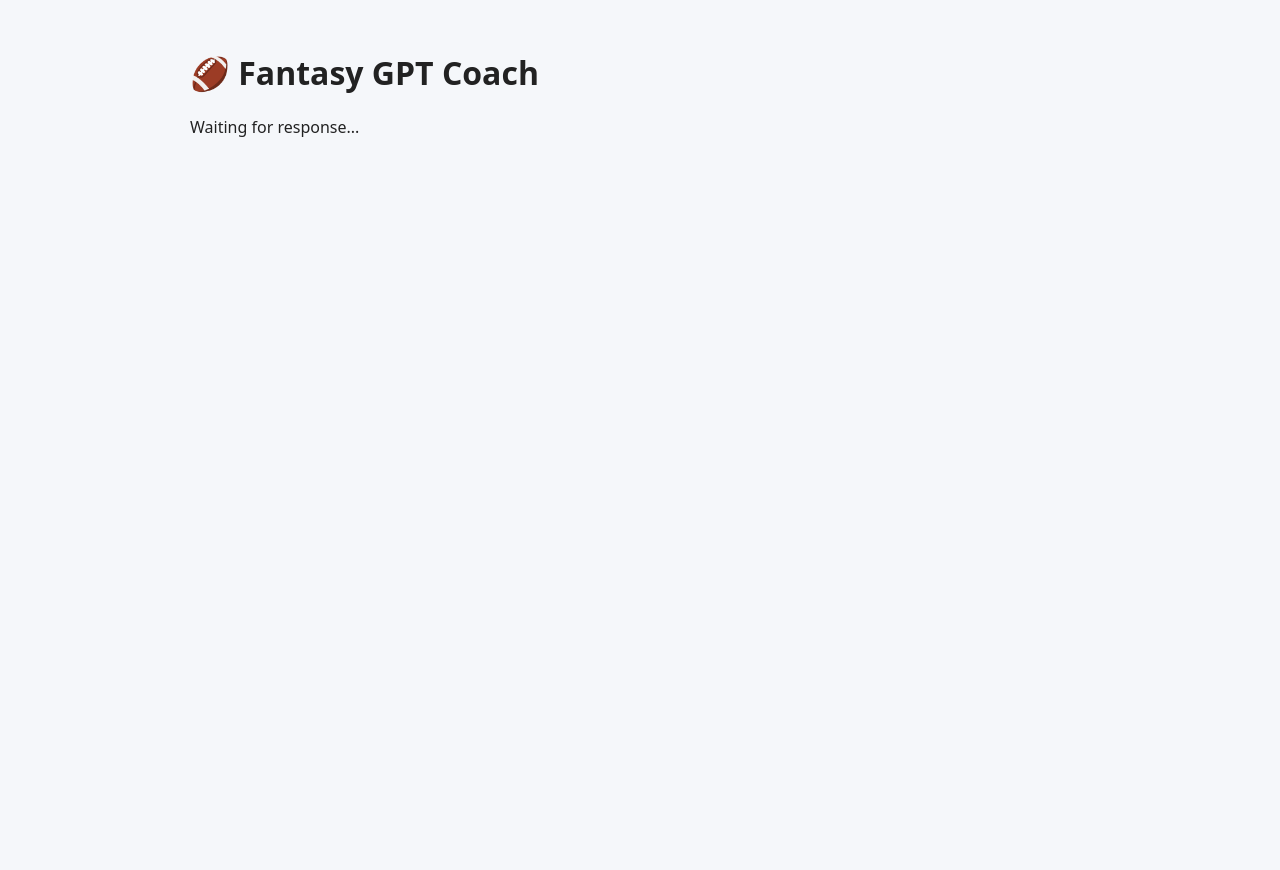
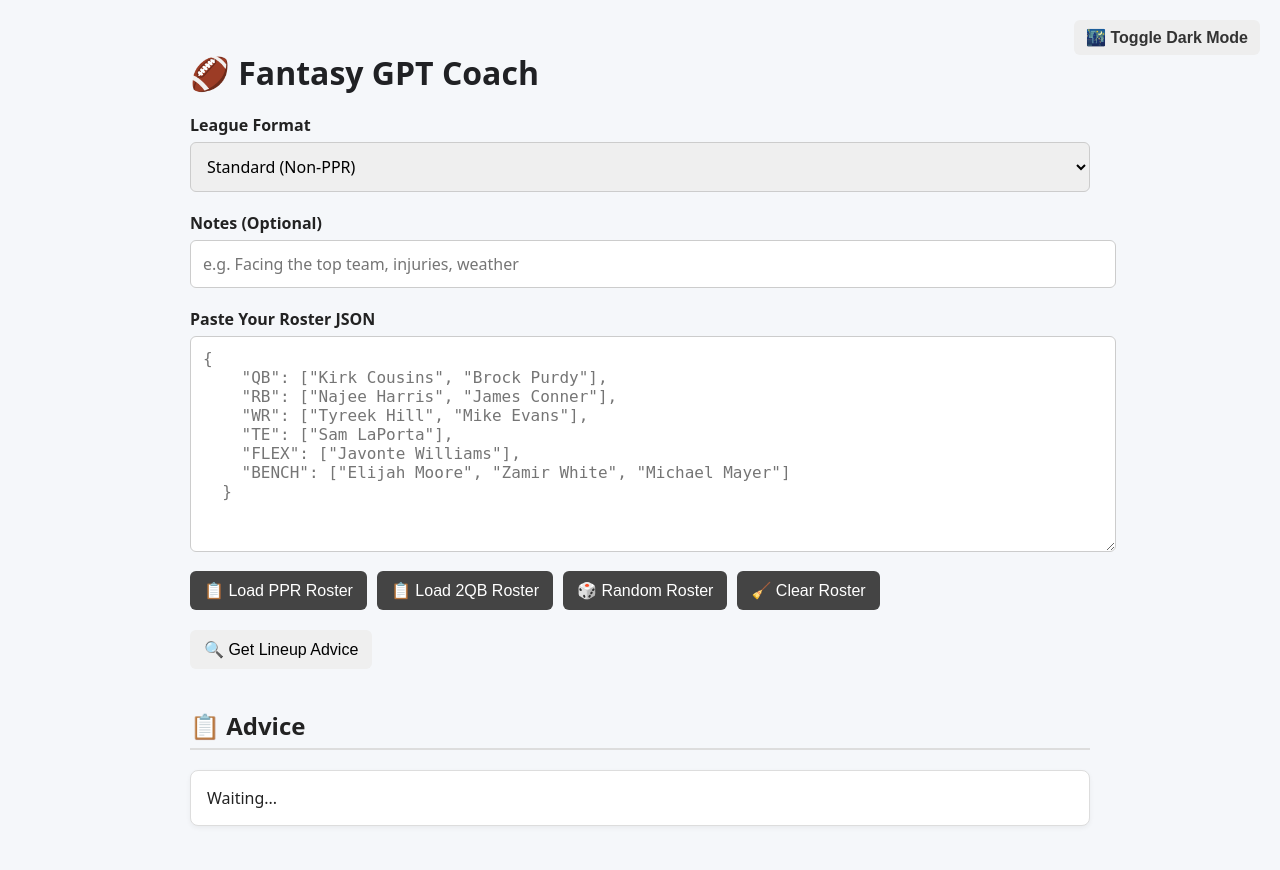
Before and after one commit to SunDevilATB/fantasy-gpt-coach, a Flask app: template templates/index.html in a window 1280 px wide. Before the commit the page ends 137 px from the top, so only its background shows below. Run offline with Flask 3, Linux system fonts and the light colour scheme; the template is opened without the code that fills it, so the values that code supplies are empty.

Commit message:
Fix application results

```diff
--- a/templates/index.html
+++ b/templates/index.html
@@ -1,10 +1,10 @@
-
 <!DOCTYPE html>
 <html>
 <head>
   <title>Fantasy Football GPT Coach</title>
   <meta charset="UTF-8" />
   <meta name="viewport" content="width=device-width, initial-scale=1" />
+  <link rel="icon" href="https://fav.farm/🏈" />
   <style>
     body {
       font-family: system-ui, sans-serif;
@@ -13,6 +13,94 @@
       max-width: 900px;
       margin: auto;
       padding: 30px 20px;
+      transition: background 0.3s ease, color 0.3s ease;
+    }
+
+    #theme-toggle {
+      position: fixed;
+      top: 20px;
+      right: 20px;
+      background: #eee;
+      color: #333;
+      border: none;
+      padding: 8px 12px;
+      border-radius: 6px;
+      cursor: pointer;
+      font-weight: 600;
+      z-index: 100;
+    }
+
+    body.dark #theme-toggle {
+      background: #333;
+      color: #eee;
+    }
+
+    h1 {
+      font-size: 32px;
+      margin-bottom: 20px;
+      color: #202124;
+    }
+
+    label {
+      margin-top: 20px;
+      font-weight: 600;
+      display: block;
+    }
+
+    input, select, textarea {
+      width: 100%;
+      padding: 12px;
+      margin-top: 6px;
+      font-size: 16px;
+      border: 1px solid #ccc;
+      border-radius: 6px;
+      font-family: inherit;
+    }
+
+    textarea {
+      font-family: monospace;
+    }
+
+    button {
+      font-size: 16px;
+      padding: 10px 14px;
+      border: none;
+      border-radius: 6px;
+      cursor: pointer;
+      transition: background-color 0.2s ease;
+      font-weight: 500;
+    }
+
+    .button-row {
+      display: flex;
+      flex-wrap: wrap;
+      gap: 10px;
+      margin-top: 14px;
+    }
+
+    .button-row button {
+      background-color: #444;
+      color: white;
+    }
+
+    .button-row button:hover {
+      background-color: #222;
+    }
+
+    h2 {
+      margin-top: 40px;
+      font-size: 24px;
+      border-bottom: 2px solid #ddd;
+      padding-bottom: 6px;
+    }
+
+    .output {
+      background: #fff;
+      border: 1px solid #ddd;
+      padding: 16px;
+      border-radius: 8px;
+      margin-top: 20px;
+      box-shadow: 0 2px 5px rgba(0,0,0,0.05);
     }
 
     .section-header {
@@ -59,13 +147,115 @@
       font-style: italic;
       border-radius: 6px;
     }
+
+    @media (max-width: 600px) {
+      .button-row {
+        flex-direction: column;
+      }
+
+      button {
+        width: 100%;
+        font-size: 16px;
+        padding: 12px;
+      }
+    }
+
+    body.dark {
+      background: #1e1e1e;
+      color: #e0e0e0;
+    }
+
+    body.dark input,
+    body.dark select,
+    body.dark textarea,
+    body.dark .output {
+      background: #2c2c2c;
+      color: #e0e0e0;
+      border-color: #555;
+    }
   </style>
 </head>
 <body>
+  <button id="theme-toggle">🌃 Toggle Dark Mode</button>
+
   <h1>🏈 Fantasy GPT Coach</h1>
-  <div id="output">Waiting for response...</div>
+
+  <label>League Format</label>
+  <select id="format">
+    <option value="Standard (Non-PPR)">Standard (Non-PPR)</option>
+    <option value="PPR">PPR</option>
+    <option value="Half-PPR">Half-PPR</option>
+    <option value="2QB">2QB</option>
+    <option value="Superflex">Superflex</option>
+    <option value="Dynasty PPR">Dynasty PPR</option>
+    <option value="Custom">Custom (see below)</option>
+  </select>
+
+  <div id="custom-format-wrapper" style="display: none;">
+    <label>Describe Your Custom Format</label>
+    <input id="custom-format" placeholder="e.g. IDP, TE Premium, 3 FLEX, etc." />
+  </div>
+
+  <label>Notes (Optional)</label>
+  <input id="notes" placeholder="e.g. Facing the top team, injuries, weather" />
+
+  <label>Paste Your Roster JSON</label>
+  <textarea id="roster" rows="10" placeholder='{
+    "QB": ["Kirk Cousins", "Brock Purdy"],
+    "RB": ["Najee Harris", "James Conner"],
+    "WR": ["Tyreek Hill", "Mike Evans"],
+    "TE": ["Sam LaPorta"],
+    "FLEX": ["Javonte Williams"],
+    "BENCH": ["Elijah Moore", "Zamir White", "Michael Mayer"]
+  }'></textarea>
+
+  <div class="button-row">
+    <button onclick="loadSampleRoster('ppr')">📋 Load PPR Roster</button>
+    <button onclick="loadSampleRoster('2qb')">📋 Load 2QB Roster</button>
+    <button onclick="loadSampleRoster('random')">🎲 Random Roster</button>
+    <button onclick="clearRoster()">🧹 Clear Roster</button>
+  </div>
+
+  <button style="margin-top: 20px;" onclick="getAdvice()">🔍 Get Lineup Advice</button>
+
+  <h2>📋 Advice</h2>
+  <div id="output" class="output">Waiting...</div>
+  <p id="week-label" style="font-size: 14px; color: #555; margin-top: 6px;"></p>
 
   <script>
+    document.getElementById("format").addEventListener("change", function () {
+      const selected = this.value;
+      const wrapper = document.getElementById("custom-format-wrapper");
+      wrapper.style.display = selected === "Custom" ? "block" : "none";
+    });
+
+    function loadSampleRoster(type) {
+      const ppr = {
+        "QB": ["Kirk Cousins", "Brock Purdy"],
+        "RB": ["Bijan Robinson", "Travis Etienne"],
+        "WR": ["Tyreek Hill", "CeeDee Lamb"],
+        "TE": ["Sam LaPorta"],
+        "FLEX": ["Christian Kirk"],
+        "BENCH": ["Najee Harris", "Gabe Davis", "Evan Engram"]
+      };
+
+      const qb2 = {
+        "QB": ["Tua Tagovailoa", "Jordan Love", "Jimmy Garoppolo"],
+        "RB": ["Josh Jacobs", "Tony Pollard"],
+        "WR": ["Keenan Allen", "Chris Olave"],
+        "TE": ["David Njoku"],
+        "FLEX": ["Zay Flowers"],
+        "BENCH": ["Brian Robinson Jr.", "Dalton Kincaid"]
+      };
+
+      const randoms = [ppr, qb2];
+      const sample = type === "ppr" ? ppr : type === "2qb" ? qb2 : randoms[Math.floor(Math.random() * randoms.length)];
+      document.getElementById("roster").value = JSON.stringify(sample, null, 2);
+    }
+
+    function clearRoster() {
+      document.getElementById("roster").value = "";
+    }
       async function getAdvice() {
   const out = document.getElementById("output");
       const format = document.getElementById("format").value;
@@ -73,25 +263,32 @@
       const notes = document.getElementById("notes").value;
       const rosterInput = document.getElementById("roster").value;
       let roster;
+
+      try {
+        roster = JSON.parse(rosterInput);
+      } catch (e) {
+        alert("⚠️ Invalid JSON in roster.");
+        return;
+      }
+
+      const fullFormat = (format === "Custom") ? `Custom: ${customFormat}` : format;
+      const payload = {
+        scoring_format: fullFormat,
+        notes: notes,
+        roster: roster
+      };
+
+      document.getElementById("output").innerHTML = "⏳ Thinking...";
+      document.getElementById("week-label").innerText = "Using latest stats for current NFL week (auto-detected)";
+
       const res = await fetch("/recommend", {
         method: "POST",
         headers: { "Content-Type": "application/json" },
-        body: JSON.stringify({
-          scoring_format: "PPR",
-          notes: "",
-          roster: {
-            "QB": ["Tua Tagovailoa", "Jordan Love", "Jimmy Garoppolo"],
-            "RB": ["Josh Jacobs", "Tony Pollard"],
-            "WR": ["Keenan Allen", "Chris Olave"],
-            "TE": ["David Njoku"],
-            "FLEX": ["Zay Flowers"],
-            "BENCH": ["Brian Robinson Jr.", "Dalton Kincaid"]
-          }
-        })
+        body: JSON.stringify(payload)
       });
 
       const data = await res.json();
-
+      const out = document.getElementById("output");
 
       if (data.error) {
         out.innerHTML = "⚠️ " + data.error;
@@ -119,8 +316,14 @@
 
       out.innerHTML = html;
     }
+      // Dark mode toggle
+    const savedTheme = localStorage.getItem("theme");
+    if (savedTheme === "dark") document.body.classList.add("dark");
 
-    getAdvice();
+    document.getElementById("theme-toggle").onclick = () => {
+      const isDark = document.body.classList.toggle("dark");
+      localStorage.setItem("theme", isDark ? "dark" : "light");
+    };
 </script>
 </body>
 </html>
```
Lines whose indentation alone changed are shown as unchanged.
